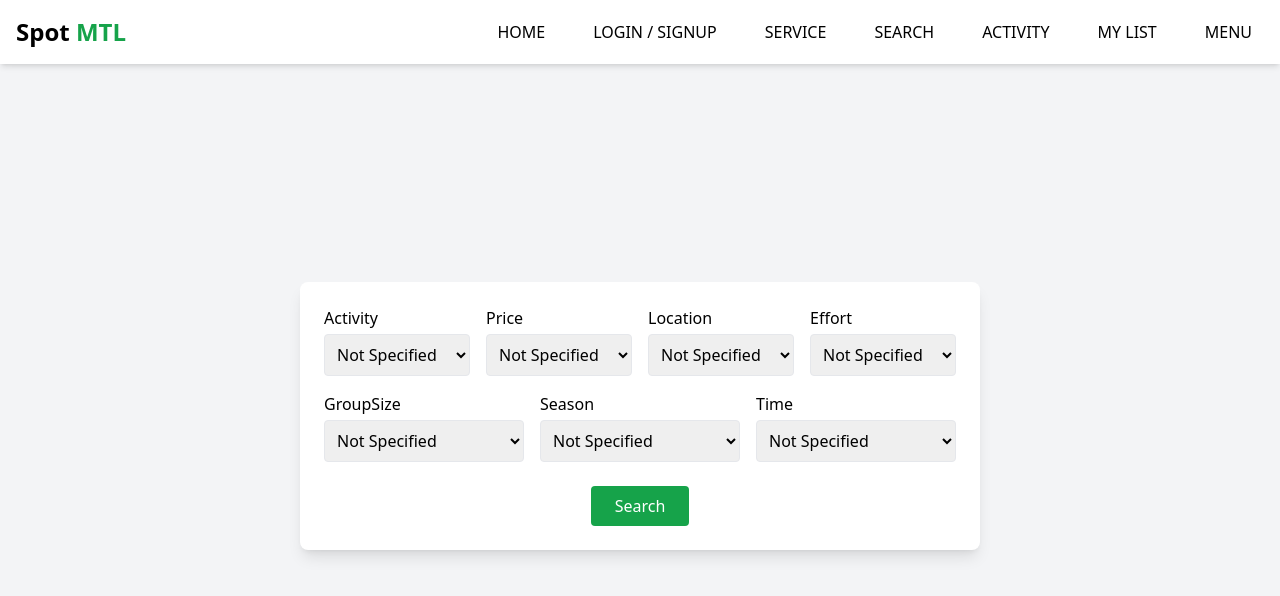
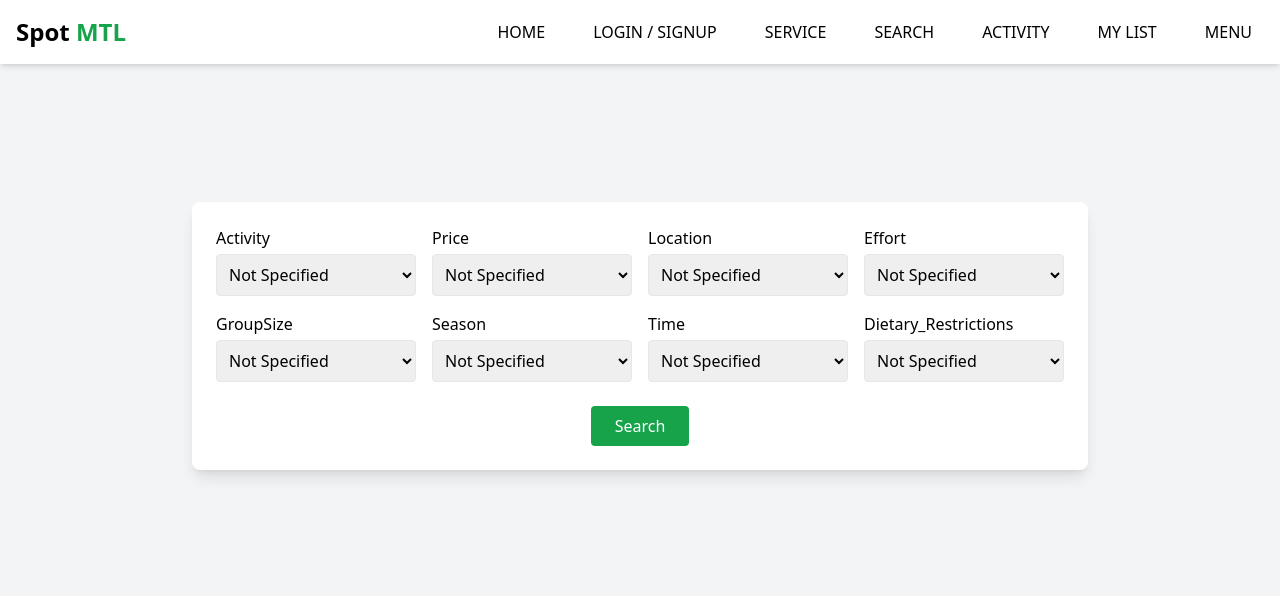
Before and after one commit to MarlySaliba/SpotMTL, a React (Vite) app: page /Pages/Search in a window 1280 px wide. Shown: the top 596 px of the page. Built offline with nearby package versions, Linux system fonts and the light colour scheme.

Commit message:
Search: search engine is functionnal

```diff
--- a/src/Components/SearchBar.jsx
+++ b/src/Components/SearchBar.jsx
@@ -0,0 +1,16 @@
+import Search from "../Pages/Search";
+
+const attractions = [
+    {name: "Oratoire St-Joseph",
+        activity: "Museum",
+        price: "Free",
+        location: "Downtown",
+        effort: "Low",
+        groupSize: "Not Specified",
+        season: "Not Specified",
+        time: "Not Specified",
+        dietary_Restrictions: "Not Specified"
+    }
+];
+
+export default attractions;
--- a/src/Pages/Search.jsx
+++ b/src/Pages/Search.jsx
@@ -1,14 +1,16 @@
 import { useEffect, useState } from "react";
+import attractions from "../Components/SearchBar";
 
 export default function Search() {
   const categoryData = {
-    activity: ["Not Specified", "Hiking", "Skiing", "Museum", "Escape Room", "Eating Out", "Dining In"],
+    activity: ["Not Specified", "Hiking", "Skiing", "Museum", "Escape Room", "Eating Out", "Dining In"], //Organize the entire list by alphabetical order
     price: ["Not Specified", "Free", "$", "$$", "$$$"],
-    location: ["Not Specified", "Downtown", "Nature", "Suburbs"],
+    location: ["Not Specified", "Downtown", "Nature", "Suburbs", "Chinatown"],
     effort: ["Not Specified", "Low", "Medium", "High"],
     groupSize: ["Not Specified", "Solo", "Couple", "Family", "Group"],
     season: ["Not Specified", "Summer", "Fall", "Winter", "Spring"],
     time: ["Not Specified", "Morning", "Afternoon", "Evening"],
+    dietary_Restrictions: ["Not Specified","Vegan", "Vegetarian", "Halal"]
   };
 
   const [selected, setSelected] = useState({
@@ -19,9 +21,10 @@ export default function Search() {
     groupSize: "Not Specified",
     season: "Not Specified",
     time: "Not Specified",
+    dietary_Restrictions: "Not Specified",
   });
 
-  const [results, setResults] = useState([]);
+  const [results, setResults] = useState(attractions);
   const [hasSearched, setHasSearched] = useState(false);
   const [scrollY, setScrollY] = useState(0);
 
@@ -48,7 +51,7 @@ export default function Search() {
   const handleSearch = () => {
     setHasSearched(true);
     const fakeData = []; // replace with real results later
-    setResults(fakeData);
+    setResults(attractions);
   };
 
   const scale = Math.max(0.8, 1 - scrollY * 0.001);
@@ -57,7 +60,7 @@ export default function Search() {
   return (
     <div className="min-h-screen pt-24 bg-gray-100">
       {/* Centering wrapper */}
-      <div className="flex items-center justify-center h-[80vh] pointer-events-none">
+      <div className="flex items-center justify-center h-[60vh] pointer-events-none">
         {/* Animated Search Box */}
         <div
           className={`transition-all duration-300 ease-in-out transform ${translateY} pointer-events-auto`}
@@ -88,7 +91,7 @@ export default function Search() {
 
             {/* Bottom row: 3 dropdowns */}
             <div className="flex justify-center gap-4 mt-4">
-              {["groupSize", "season", "time"].map((key) => (
+              {["groupSize", "season", "time", "dietary_Restrictions"].map((key) => (
                 <div key={key} className="w-[200px]">
                   <label className="block mb-1 font-medium capitalize">{key}</label>
                   <select
@@ -127,7 +130,7 @@ export default function Search() {
               No results found for the selected categories.
             </p>
           ) : (
-            <ul className="p-4 bg-white rounded-lg shadow-md">
+            <ul className="p-4 bg-white rounded-lg shadow-md ">
               {results.map((r, idx) => (
                 <li key={idx}>{r.name}</li>
               ))}
```
Also changed, not shown: 1 other file (tests, documents, lock files or other folders).
